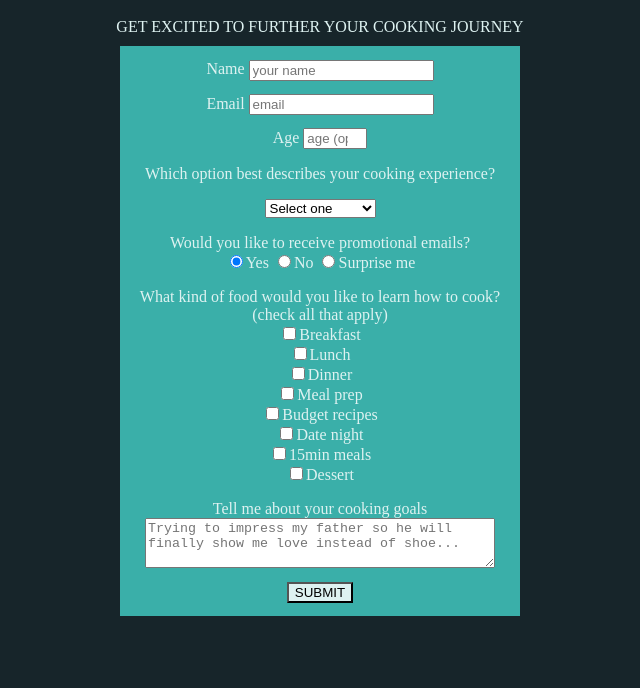
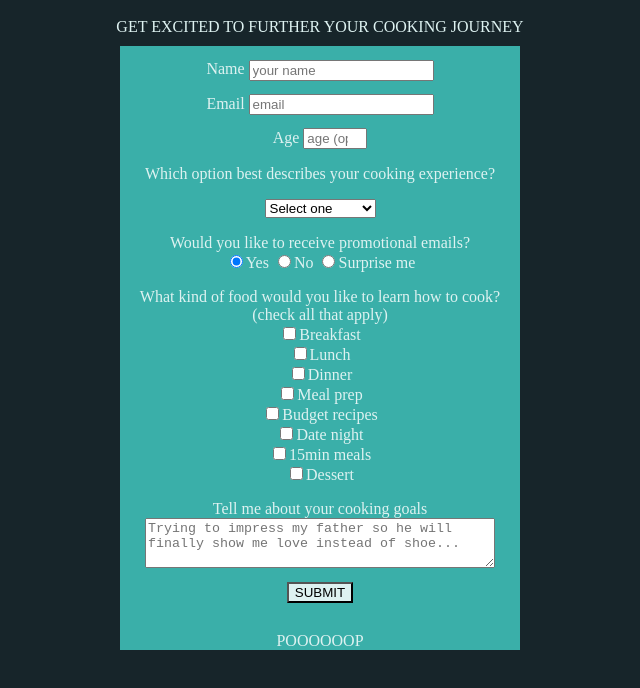
Before and after one commit to cpatspero/odin-recipes, a plain HTML site: page recipes/surveyform.html in a window 1280 px wide. Shown: the part 48-736 px from the top of the page, without its empty margins (320-960 px from the left). Drawn offline with Linux system fonts and the light colour scheme.

Commit message:
I DONT KNOW WHAT IM DOING

```diff
--- a/recipes/surveyform.html
+++ b/recipes/surveyform.html
@@ -79,4 +79,7 @@
     <div>
       <button id="submit" type="submit">SUBMIT</button>
     </div>
+    <div>
+      <p>POOOOOOP</p>
+    </div>
 </body>
```
